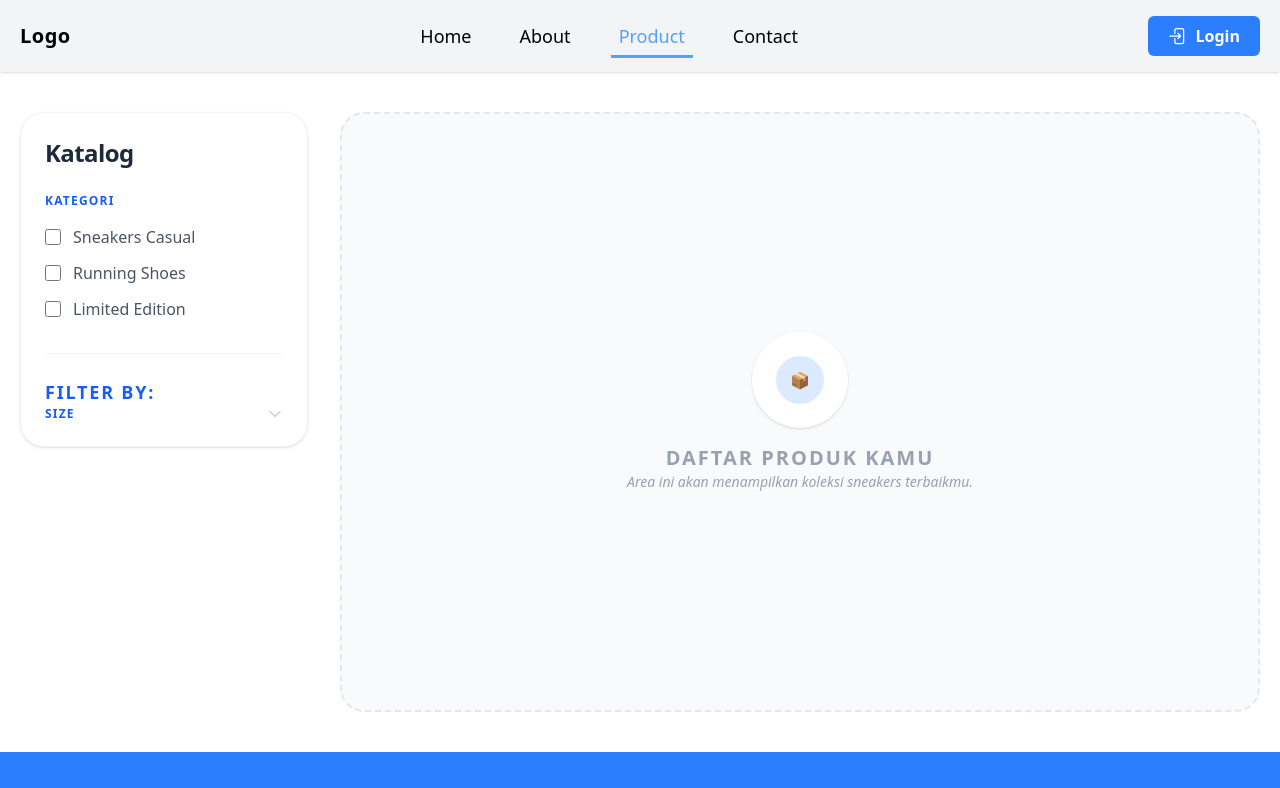
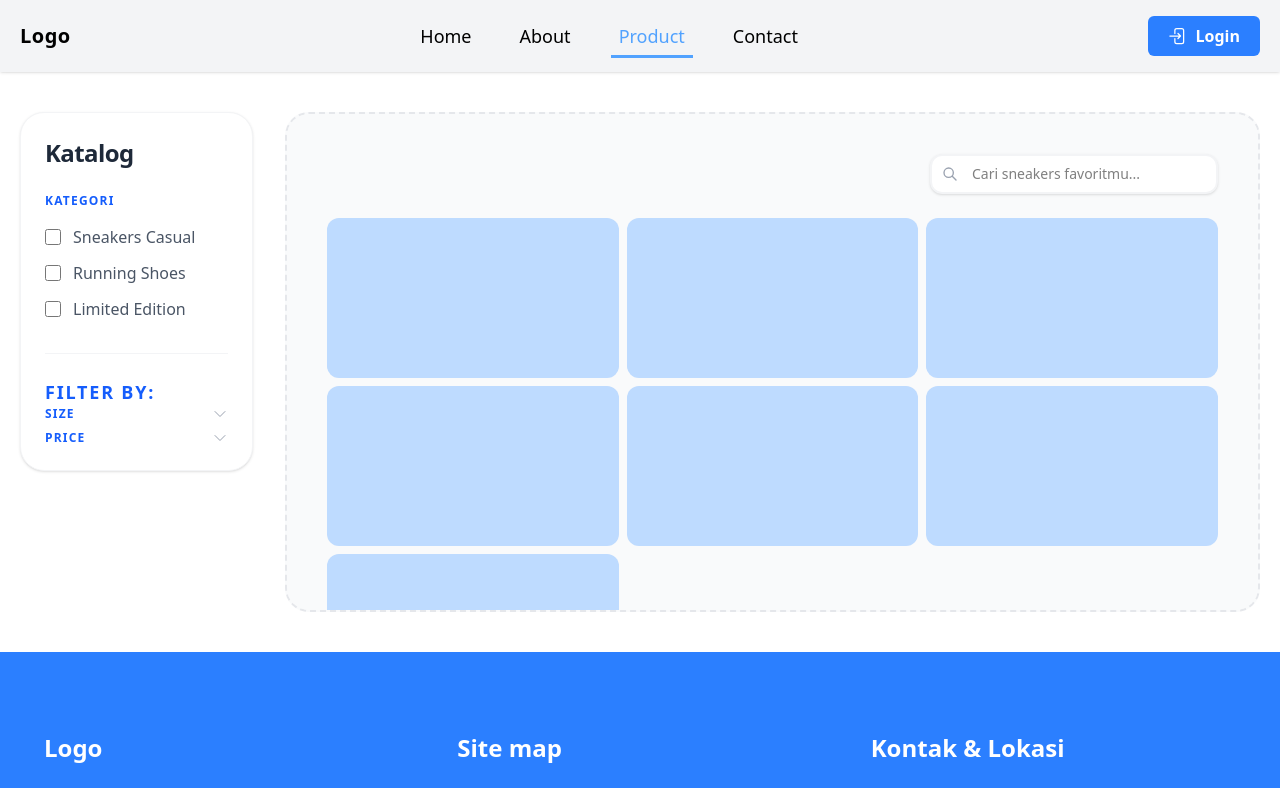
Before and after one commit to Bilal11Al/sepatu-v2, a React (Vite) app in the folder frontend/: page /product in a window 1280 px wide. Shown: the top 788 px of the page. Built offline with nearby package versions, Linux system fonts and the light colour scheme.

Commit message:
finsh filter product and serch product ui

```diff
--- /dev/null
+++ b/frontend/src/components/productPage/ContentProduct.jsx
@@ -0,0 +1,13 @@
+export default function ContentProduct() {
+    return (
+        <div className="grid grid-cols-2 md:grid-cols-3 gap-2">
+            <div className="bg-blue-200 h-40 rounded-xl"></div>
+            <div className="bg-blue-200 h-40 rounded-xl"></div>
+            <div className="bg-blue-200 h-40 rounded-xl"></div>
+            <div className="bg-blue-200 h-40 rounded-xl"></div>
+            <div className="bg-blue-200 h-40 rounded-xl"></div>
+            <div className="bg-blue-200 h-40 rounded-xl"></div>
+            <div className="bg-blue-200 h-40 rounded-xl"></div>
+        </div>
+    )
+}
--- a/frontend/src/components/productPage/FillterProducts.jsx
+++ b/frontend/src/components/productPage/FillterProducts.jsx
@@ -3,8 +3,7 @@ import { useState } from "react"
 export default function FillterProducts() {
     const [open, setOpen] = useState(false);
     return (
-
-        <div className="w-full md:w-72 bg-white border border-gray-100 shadow-sm rounded-3xl p-6 sticky top-5">
+        <div className="w-full md:w-72 bg-white border border-gray-100 shadow-sm rounded-3xl p-6  top-5">
             <h3 className="font-black text-2xl mb-6 text-gray-800 tracking-tight">Katalog</h3>
             <div className="mb-8">
                 <p className="font-bold text-xs uppercase tracking-widest text-blue-600 mb-4">Kategori</p>
@@ -27,13 +26,12 @@ export default function FillterProducts() {
                 <p className="font-bold text-lg uppercase tracking-widest text-blue-600">Filter by:</p>
                 <div
                     className="flex justify-between items-center cursor-pointer group select-none"
-                    onClick={() => setOpen(!open)}
+                    onClick={() => setOpen(prev => prev === "size" ? null : 'size')}
                 >
                     <p className="font-bold text-xs uppercase tracking-widest text-blue-600"> Size</p>
-                    <ChevronDownIcon className={`h-4 text-gray-400 transition-transform duration-300 ${open ? "rotate-180 text-blue-600" : ''}`} />
+                    <ChevronDownIcon className={`h-4 text-gray-400 transition-transform duration-300 ${open === "size" ? "rotate-180 text-blue-600" : ''}`} />
                 </div>
-
-                {open && (
+                {open === "size" && (
                     <div className="mt-4 grid grid-cols-2 gap-2">
                         <label className="flex items-center justify-center border border-gray-200 rounded-xl py-2 cursor-pointer hover:border-blue-500 hover:bg-blue-50 transition-all group">
                             <input type="checkbox" className="hidden" />
@@ -54,6 +52,36 @@ export default function FillterProducts() {
                         </label>
                     </div>
                 )}
+
+                <div
+                    className="flex justify-between items-center cursor-pointer group select-none mt-2"
+                    onClick={() => setOpen(prev => prev === "price" ? null : 'price')}
+                >
+                    <p className="font-bold text-xs uppercase tracking-widest text-blue-600">Price</p>
+                    <ChevronDownIcon className={`h-4 text-gray-400 transition-transform duration-300 ${open === "price" ? "rotate-180 text-blue-600" : ''}`} />
+                </div>
+                {open === "price" && (
+                    <>
+                        <div className="p-5">
+                            <label className="flex justify-between items-center gap-2 mb-2">
+                                <input type="checkbox" className="w-4 h-4 accent-blue-600 cursor-pointer" />
+                                <span className="text-sm font-bold">Rp.150.000 - Rp.250.000</span>
+                            </label>
+                            <label className="flex justify-between items-center gap-2 mb-2">
+                                <input type="checkbox" className="w-4 h-4 accent-blue-600 cursor-pointer" />
+                                <span className="text-sm font-bold">Rp.150.000 - Rp.250.000</span>
+                            </label>
+                            <label className="flex justify-between items-center gap-2 mb-2">
+                                <input type="checkbox" className="w-4 h-4 accent-blue-600 cursor-pointer" />
+                                <span className="text-sm font-bold">Rp.150.000 - Rp.250.000</span>
+                            </label>
+                            <label className="flex justify-between items-center gap-2 mb-2">
+                                <input type="checkbox" className="w-4 h-4 accent-blue-600 cursor-pointer" />
+                                <span className="text-sm font-bold">Rp.150.000 - Rp.250.000</span>
+                            </label>
+                        </div>
+                    </>
+                )}
             </div>
         </div>
     )
--- /dev/null
+++ b/frontend/src/components/productPage/SerchProduct.jsx
@@ -0,0 +1,21 @@
+export default function SerchProduct() {
+    return (
+        <div className="mb-6 flex justify-end ">
+            <div className="relative group w-full md:w-72">
+                <span className="absolute inset-y-0 left-0 flex items-center pl-3 pointer-events-none">
+                    <svg className="w-4 h-4 text-gray-400 group-focus-within:text-blue-500 transition-colors" fill="none" stroke="currentColor" viewBox="0 0 24 24">
+                        <path strokeLinecap="round" strokeLinejoin="round" strokeWidth="2" d="M21 21l-6-6m2-5a7 7 0 11-14 0 7 7 0 0114 0z" />
+                    </svg>
+                </span>
+
+                <input
+                    type="text"
+                    placeholder="Cari sneakers favoritmu..."
+                    className="w-full pl-10 pr-4 py-2 bg-white border-2 border-gray-100 outline-none
+                       focus:border-blue-500 focus:ring-4 focus:ring-blue-50/50
+                       rounded-xl shadow-sm transition-all duration-300 text-sm"
+                />
+            </div>
+        </div>
+    )
+}
--- a/frontend/src/pages/user/Product.jsx
+++ b/frontend/src/pages/user/Product.jsx
@@ -1,17 +1,15 @@
+import ContentProduct from "../../components/productPage/ContentProduct";
 import FillterProducts from "../../components/productPage/FillterProducts";
+import SerchProduct from "../../components/productPage/SerchProduct";
 export default function Product() {
     return (
         <div>
             <div className="max-w-7xl mx-auto px-5 py-10 flex flex-col md:flex-row gap-8 items-start">
                 <FillterProducts />
-                <div className="flex-1 w-full bg-gray-50 rounded-3xl p-10 border-2 border-dashed border-gray-200 min-h-150 flex flex-col items-center justify-center text-center">
-                    <div className="bg-white p-6 rounded-full shadow-sm mb-4">
-                        <div className="w-12 h-12 bg-blue-100 rounded-full flex items-center justify-center text-blue-600">📦</div>
-                    </div>
-                    <p className="text-gray-400 font-bold text-xl uppercase tracking-widest">Daftar Produk Kamu</p>
-                    <p className="text-gray-400 text-sm italic">Area ini akan menampilkan koleksi sneakers terbaikmu.</p>
+                <div className="w-full  bg-gray-50 rounded-3xl p-10 border-2 border-dashed border-gray-200 h-125 overflow-y-auto">
+                    <SerchProduct />
+                    <ContentProduct />
                 </div>
-
             </div>
         </div>
     )
--- a/frontend/src/style/App.css
+++ b/frontend/src/style/App.css
@@ -1,16 +1,3 @@
 @import "tailwindcss";
 
 @custom-variant dark (&:where(.dark, .dark *));
-
-* {
-  box-sizing: border-box;
-}
-
-html,
-body,
-#root {
-  height: 100%;
-  margin: 0;
-  padding: 0;
-  overflow: auto;
-}
```
